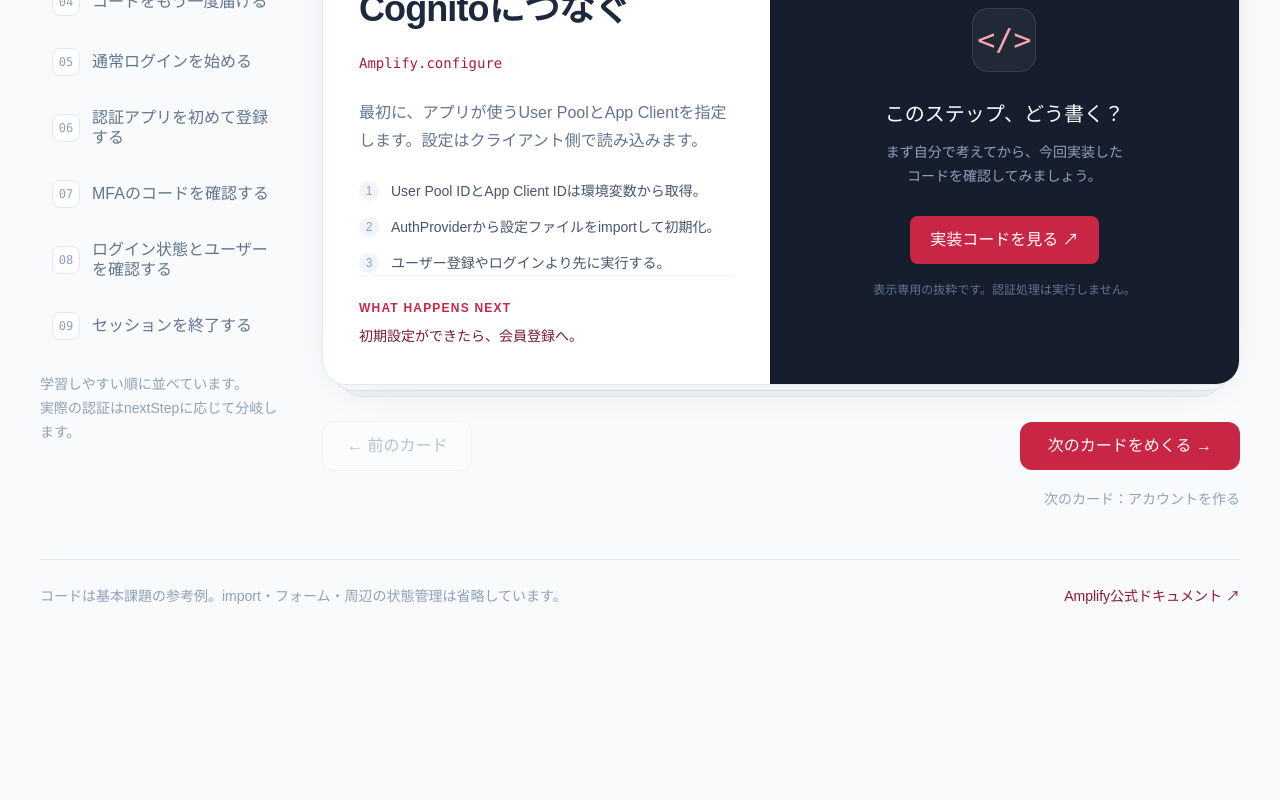
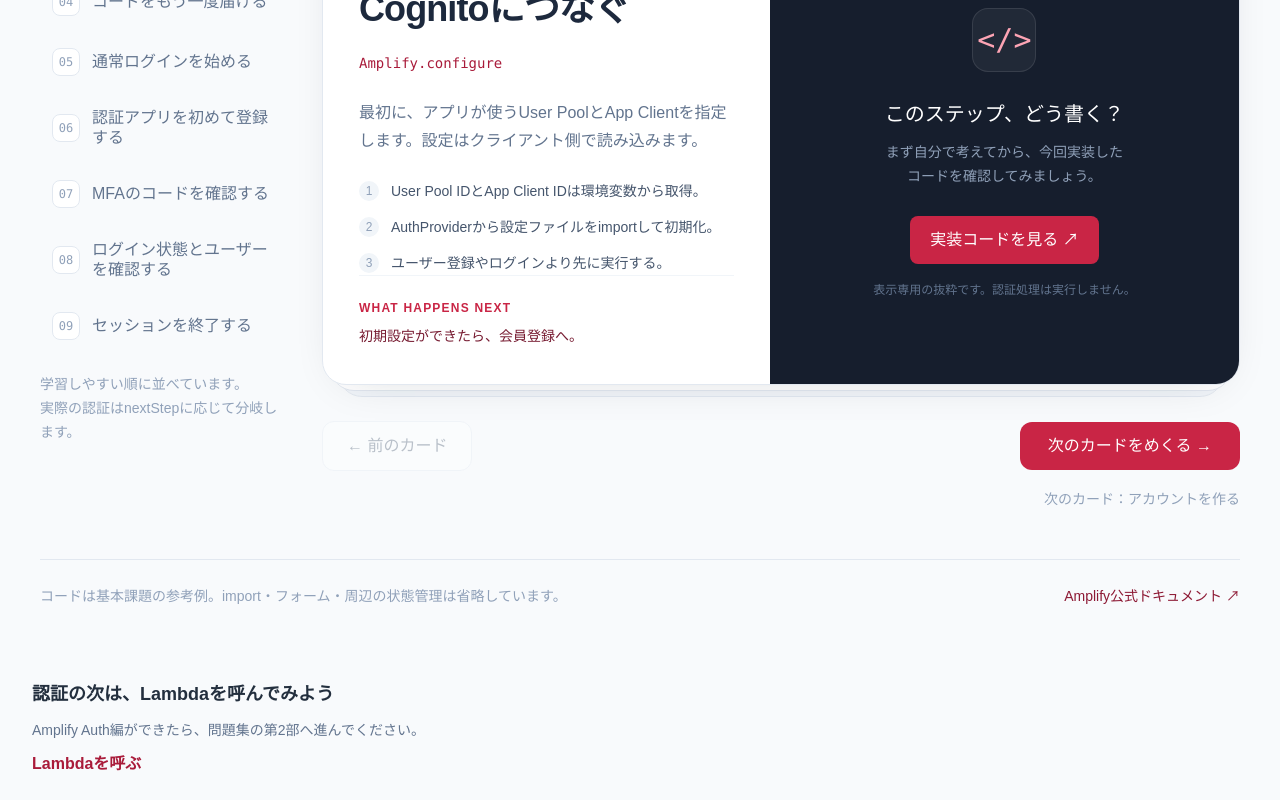
Before and after one commit to Reito0320/cognito-study, a Next.js app: page /home in a window 1280 px wide. Shown: the part 569-1369 px from the top of the page. Before the commit the page ends 1225 px from the top, so only its background shows below. Built offline with nearby package versions, Linux system fonts and the light colour scheme.

Commit message:
fix READEME

```diff
--- /dev/null
+++ b/app/home/lambda-exercise.tsx
@@ -0,0 +1,42 @@
+'use client';
+
+import { useState } from 'react';
+
+export function LambdaExercise() {
+  const [message, setMessage] = useState('');
+  const [error, setError] = useState('');
+  const [isSubmitting, setIsSubmitting] = useState(false);
+
+  async function handleRequest() {
+    setIsSubmitting(true);
+    setMessage('');
+    setError('');
+    try {
+      // [LAMBDA L09 START]
+      // TODO L09: Amplify Auth編が終わってから取り組みます。
+      // fetchAuthSessionをimportして呼び、tokens.accessTokenを取り出します。
+      // トークンがなければ、ログインし直す案内をエラーで表示します。
+      // process.env.NEXT_PUBLIC_STUDY_API_URLへfetchでGETを送ります。
+      // headersにAuthorization: `Bearer ${accessToken.toString()}`を指定します。
+      // response.okがfalseならエラーにし、成功ならresponse.json()を読みます。
+      // setMessage(data.message)でLambdaからのメッセージを表示します。
+      // L10ではdata.userIdも表示に追加します。
+      throw new Error('TODO L09: Lambdaへのリクエストを実装してください。');
+      // [LAMBDA L09 END]
+    } catch (error) {
+      setError(error instanceof Error ? error.message : 'APIを呼び出せませんでした。');
+    } finally {
+      setIsSubmitting(false);
+    }
+  }
+
+  return <section className="mx-auto max-w-[1440px] px-5 py-6 sm:px-8">
+    <h2 className="text-lg font-semibold">認証の次は、Lambdaを呼んでみよう</h2>
+    <p className="my-3 text-sm text-slate-500">Amplify Auth編ができたら、問題集の第2部へ進んでください。</p>
+    <button type="button" onClick={handleRequest} disabled={isSubmitting} className="text-button">
+      {isSubmitting ? '呼び出し中…' : 'Lambdaを呼ぶ'}
+    </button>
+    {message && <p role="status" className="mt-3 text-sm">{message}</p>}
+    {error && <p role="alert" className="form-error">{error}</p>}
+  </section>;
+}
--- a/app/home/page.tsx
+++ b/app/home/page.tsx
@@ -1,6 +1,7 @@
 import type { Metadata } from 'next';
 import { HomeSession } from './home-session';
 import { FlowDeck } from './flow-deck';
+import { LambdaExercise } from './lambda-exercise';
 
 export const metadata: Metadata = { title: '認証フローの学習カード | Cognito Study' };
 
@@ -23,5 +24,6 @@ export default function HomePage() {
         </div>
       </main>
     </div>
+    <LambdaExercise />
   </HomeSession>;
 }
--- /dev/null
+++ b/lambda/study-message/index.mjs
@@ -0,0 +1,16 @@
+// AWS Lambda用の練習ファイルです。Next.jsからは実行しません。
+export const handler = async (event) => {
+  // [LAMBDA L07 START]
+  // TODO L07: ステータス200とメッセージを返します。
+  // return { statusCode: 200, body: JSON.stringify({ message: ... }) };
+  // [LAMBDA L07 END]
+
+  // [LAMBDA L10 START]
+  // TODO L10: L07ができたら、その応答をここへ移して書き換えます。
+  // event.requestContext.authorizer.jwt.claims.subからユーザーIDを取り出します。
+  // 応答のJSONにmessageとuserIdを入れます。
+  // L07のreturnを残すとここへ来ないので、応答は1つだけにします。
+  // [LAMBDA L10 END]
+  void event;
+  throw new Error('TODO L07: Lambdaの応答を実装してください。');
+};
```
Also changed, not shown: 3 other files (tests, documents, lock files or other folders).
